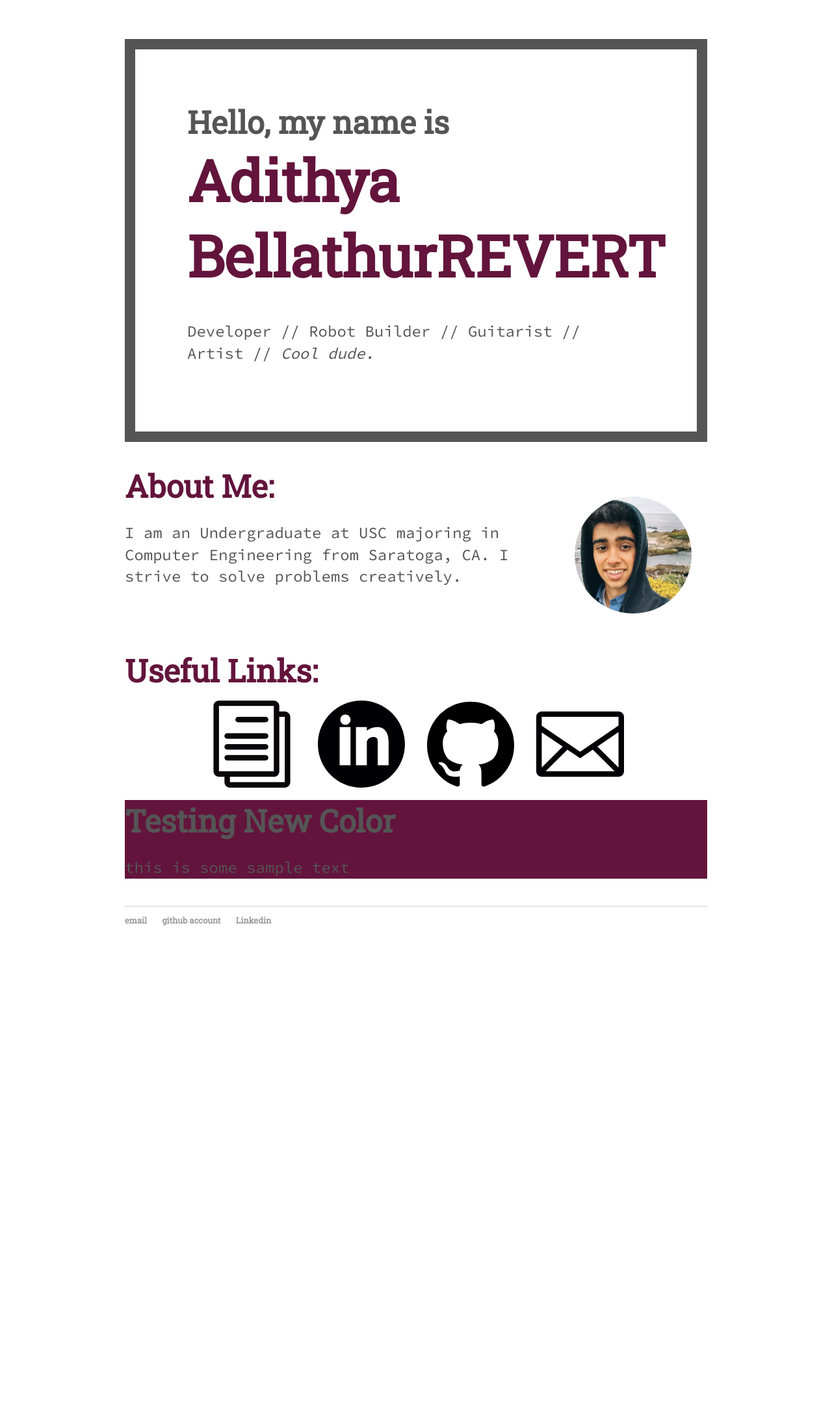
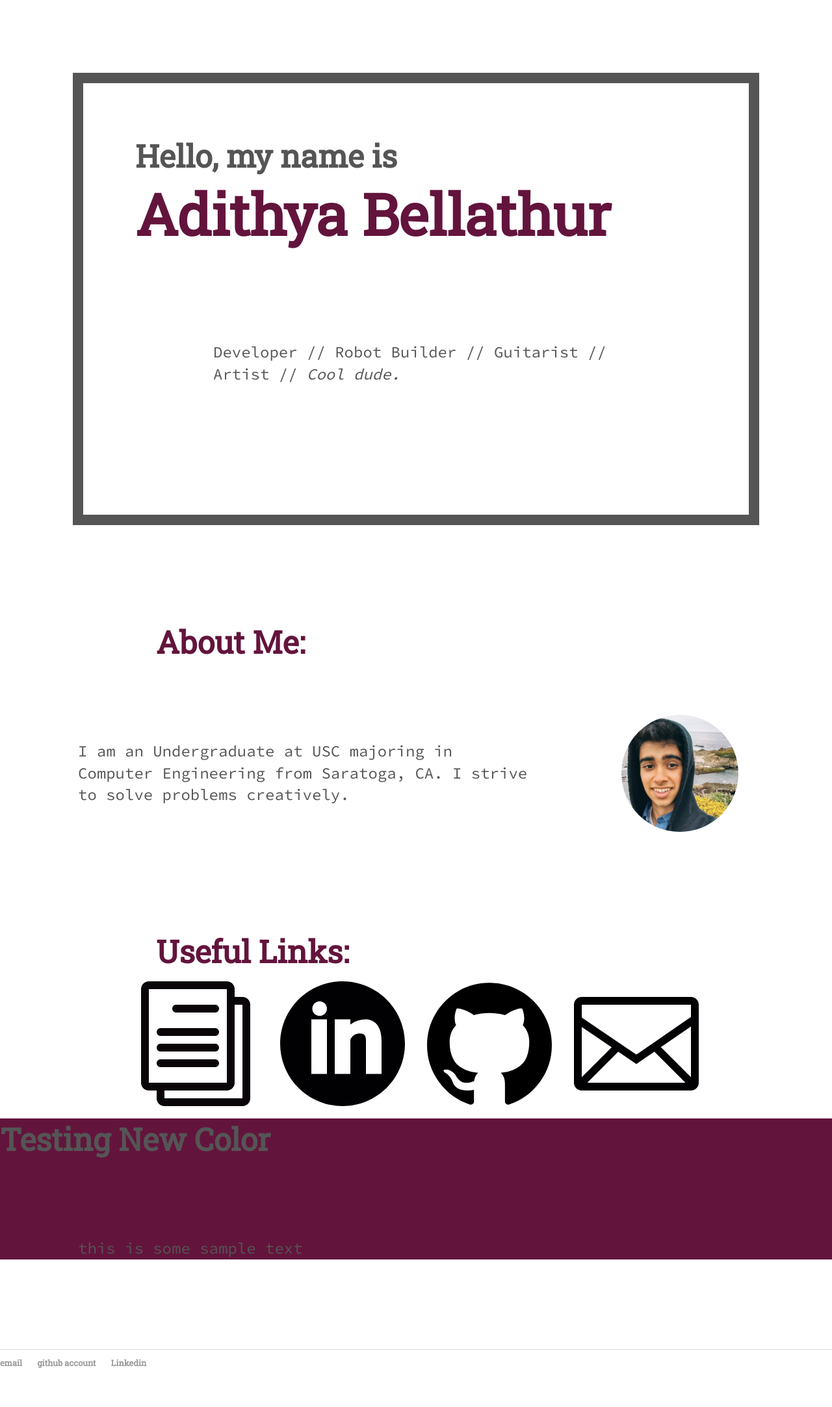
Before and after one commit to adibellathur/adibellathur.github.io, a Jekyll site: the page built from index.html, in a window 1280 px wide. Shown: the whole page at 65% size. Built offline with Jekyll 4.4.1, drawn with Linux system fonts in a browser that asks for light colours; before the commit the page ends 1484 px from its top, so only the background shows below that.

Commit message:
Attempting edge-to-edge color pt.2

```diff
--- a/css/main.css
+++ b/css/main.css
@@ -1,6 +1,6 @@
 body {
     margin: 60px auto;
-    width: 70%;
+    width: 100%;
 }
 nav ul, footer ul {
     /*font-family:'Helvetica', 'Arial', 'Sans-Serif';
@@ -32,7 +32,7 @@ h2 {
     font-family: 'Roboto Slab', serif;
 	/*font-family:'Helvetica Neue', 'Arial', 'Sans-Serif';*/
 	color: #63143C;
-	margin: 0px;
+	margin: 0em;
 	padding: 0px;
 }
 h3 {
@@ -41,6 +41,7 @@ h3 {
 	/*font-family:'Helvetica Neue', 'Arial', 'Sans-Serif';*/
 	color: #63143C;
 	display: inline;
+	margin: 5em;
 }
 p {
     font-size: 1.5em;
@@ -48,6 +49,7 @@ p {
     /*font-family:'Helvetica', 'Arial', 'Sans-Serif';*/
 	line-height: 1.4em;
     color: #555;
+	margin: 5em;
 }
 hr {
 	height: 1px;
@@ -74,7 +76,7 @@ ul.posts li {
 .boxed {
 	border: 1em solid #555;
 	padding: 5em;
-	margin: 0em;
+	margin: 7em;
 }
 .img-circle {
     border-radius: 50%;
--- a/index.html
+++ b/index.html
@@ -5,7 +5,7 @@ title: Adithya Bellathur
 <div class="blurb">
 	<div class="boxed">
 		<h1>Hello, my name is</h1>
-		<h2>Adithya BellathurREVERT</h2>
+		<h2>Adithya Bellathur</h2>
 		<br>
 		<p> Developer // Robot Builder // Guitarist // Artist // <em>Cool dude.</em> </p>
 	</div>
```
